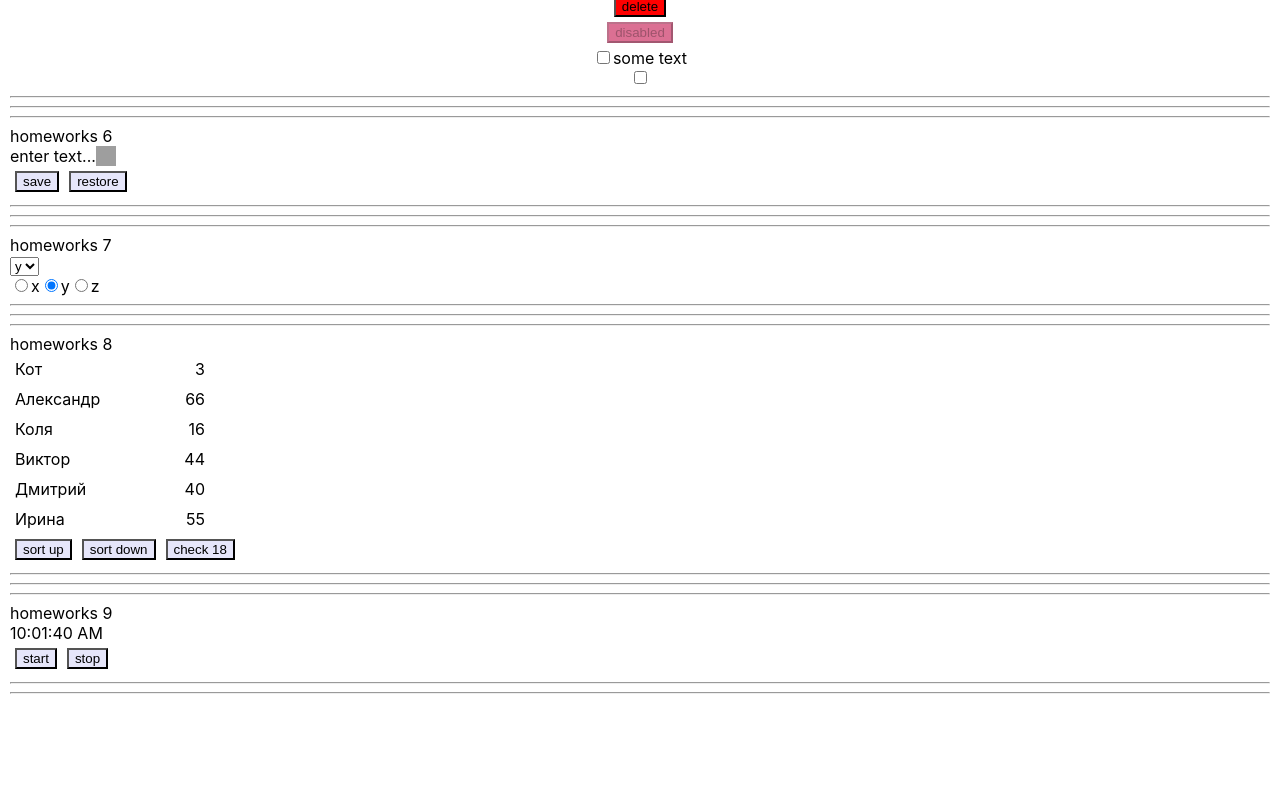
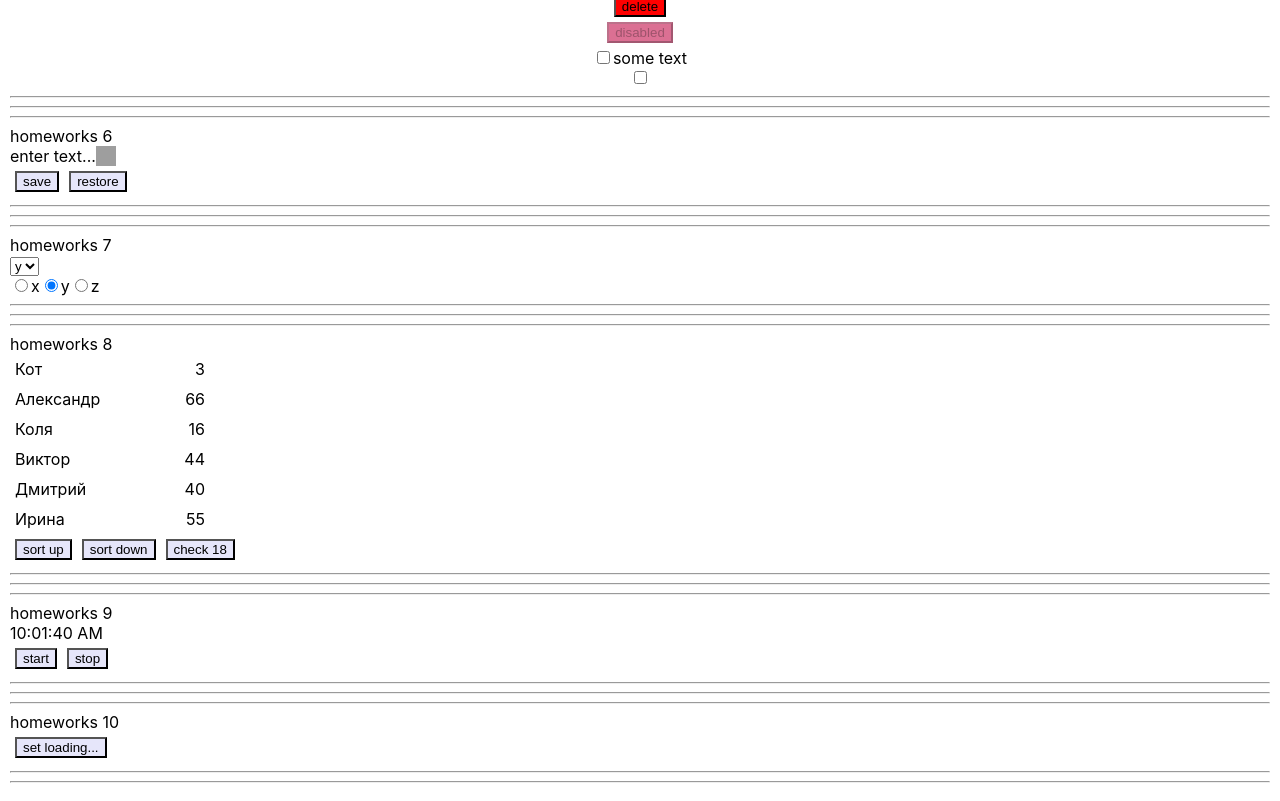
Before and after one commit to karinaOl/ignat_homeworks, a React (Create React App) app: page /#/pre-junior in a window 1280 px wide. Shown: the part 715-1516 px from the top of the page. Before the commit the page ends 1427 px from the top, so only its background shows below. Built offline with nearby package versions, Linux system fonts and the light colour scheme; grey boxes are pictures that could not be loaded.

Commit message:
lesson 10 done

```diff
--- a/package.json
+++ b/package.json
@@ -11,11 +11,14 @@
     "@types/node": "^16.7.13",
     "@types/react": "^17.0.20",
     "@types/react-dom": "^17.0.9",
+    "@types/react-redux": "^7.1.24",
     "@types/uuid": "^8.3.4",
     "react": "^17.0.2",
     "react-dom": "^17.0.2",
+    "react-redux": "^8.0.1",
     "react-router-dom": "^6.2.2",
     "react-scripts": "5.0.0",
+    "redux": "^4.2.0",
     "typescript": "^4.4.2",
     "uuid": "^8.3.2",
     "web-vitals": "^2.1.0"
--- a/src/index.tsx
+++ b/src/index.tsx
@@ -3,10 +3,14 @@ import ReactDOM from 'react-dom'
 import './index.css'
 import App from './p1-main/m1-ui/u1-app/App'
 import * as serviceWorker from './serviceWorker'
+import {Provider} from "react-redux";
+import store from "./p2-homeworks/h10/bll/store";
 
 ReactDOM.render(
     <React.StrictMode>
-        <App/>
+        <Provider store={store}>
+            <App/>
+        </Provider>
     </React.StrictMode>,
     document.getElementById("root")
 )
--- a/src/p1-main/m1-ui/u1-app/App.tsx
+++ b/src/p1-main/m1-ui/u1-app/App.tsx
@@ -5,6 +5,7 @@ import HW6 from "../../../p2-homeworks/h6/HW6";
 import HW7 from "../../../p2-homeworks/h7/HW7";
 import HW8 from "../../../p2-homeworks/h8/HW8";
 import HW9 from "../../../p2-homeworks/h9/HW9";
+import HW10 from "../../../p2-homeworks/h10/HW10";
 
 function App() {
     return (
@@ -15,6 +16,7 @@ function App() {
             <HW7/>
             <HW8/>
             <HW9/>
+            <HW10/>
         </div>
     )
 }
--- /dev/null
+++ b/src/p2-homeworks/h10/HW10.tsx
@@ -0,0 +1,48 @@
+import React from 'react'
+import SuperButton from '../h4/common/c2-SuperButton/SuperButton'
+import {useDispatch, useSelector} from "react-redux";
+import {ActionLoadingType, loadingAC} from "./bll/loadingReducer";
+import {Dispatch} from "redux";
+import {AppStoreType} from "./bll/store";
+
+function HW10() {
+    // useSelector, useDispatch
+    const isLoading = useSelector<AppStoreType, boolean>(state => state.loading.isLoading)
+
+    const dispatch = useDispatch<Dispatch<ActionLoadingType>>()
+
+    const setLoading = () => {
+        // dispatch
+        // setTimeout
+        dispatch(loadingAC(!isLoading))
+        setTimeout(()=>{
+            dispatch(loadingAC(isLoading))
+        }, 2000)
+        console.log('loading...')
+    };
+
+    return (
+        <div>
+            <hr/>
+            homeworks 10
+
+            {/*should work (должно работать)*/}
+            {isLoading
+                ? (
+                    <div>крутилка...</div>
+                ) : (
+                    <div>
+                        <SuperButton onClick={setLoading}>set loading...</SuperButton>
+                    </div>
+                )
+            }
+
+            <hr/>
+            {/*для личного творчества, могу проверить*/}
+            {/*<Alternative/>*/}
+            <hr/>
+        </div>
+    )
+}
+
+export default HW10
--- /dev/null
+++ b/src/p2-homeworks/h10/bll/loadingReducer.ts
@@ -0,0 +1,29 @@
+
+type initStateType = typeof initState
+
+const initState = {
+    isLoading: false
+}
+
+export const loadingReducer = (state = initState, action: ActionLoadingType): initStateType => { // fix any
+    switch (action.type) {
+        case "LOADING_TRUE":
+            return {
+                ...state, isLoading: action.isLoading
+            }
+        default: return state
+    }
+}
+
+export type ActionLoadingType = {
+    type: "LOADING_TRUE",
+    isLoading: boolean
+}
+
+
+export const loadingAC = (isLoading: boolean): ActionLoadingType => {
+    return{
+        type: "LOADING_TRUE",
+        isLoading
+    }
+}
--- /dev/null
+++ b/src/p2-homeworks/h10/bll/store.ts
@@ -0,0 +1,16 @@
+import {loadingReducer} from './loadingReducer'
+import {combineReducers, createStore} from "redux";
+
+const reducers = combineReducers({
+    loading: loadingReducer,
+
+})
+
+const store = createStore(reducers)
+
+export default store
+
+export type AppStoreType = ReturnType<typeof reducers>
+
+//@ts-ignore
+window.store = store // for dev
```
Also changed, not shown: 1 other file (tests, documents, lock files or other folders).
